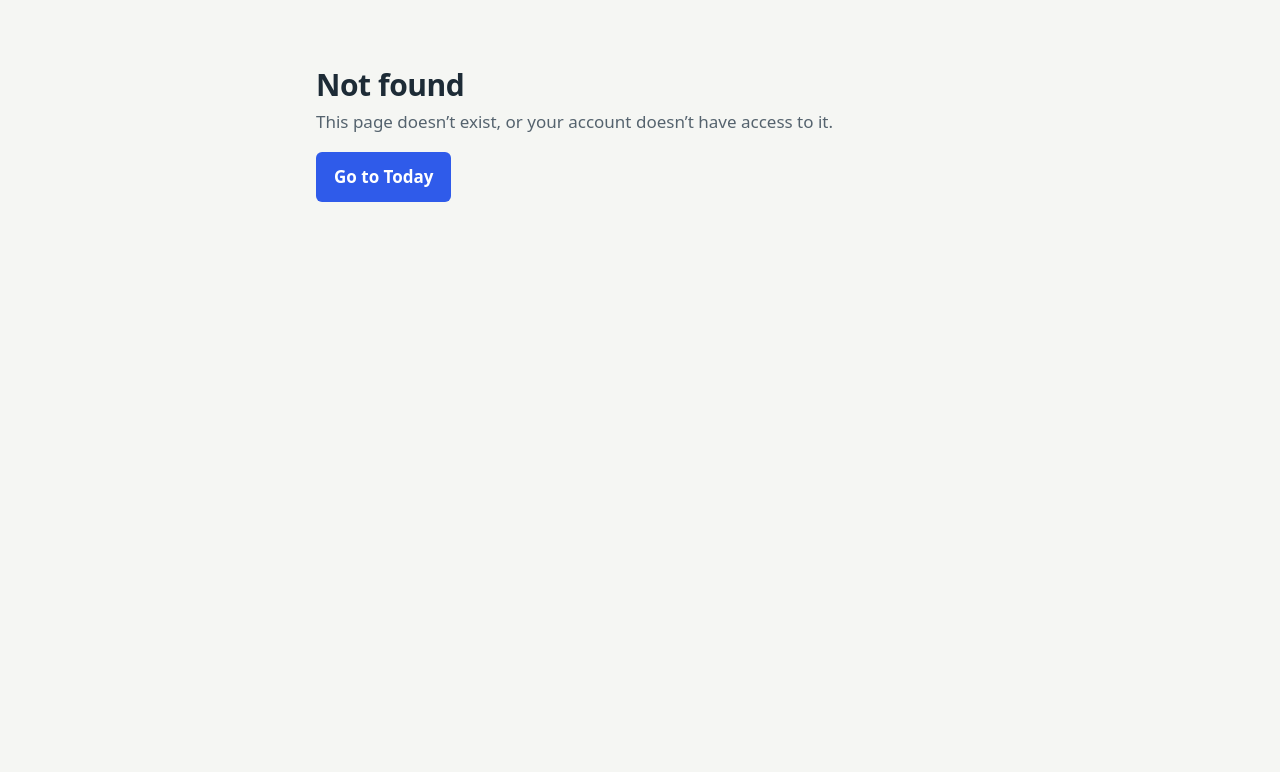
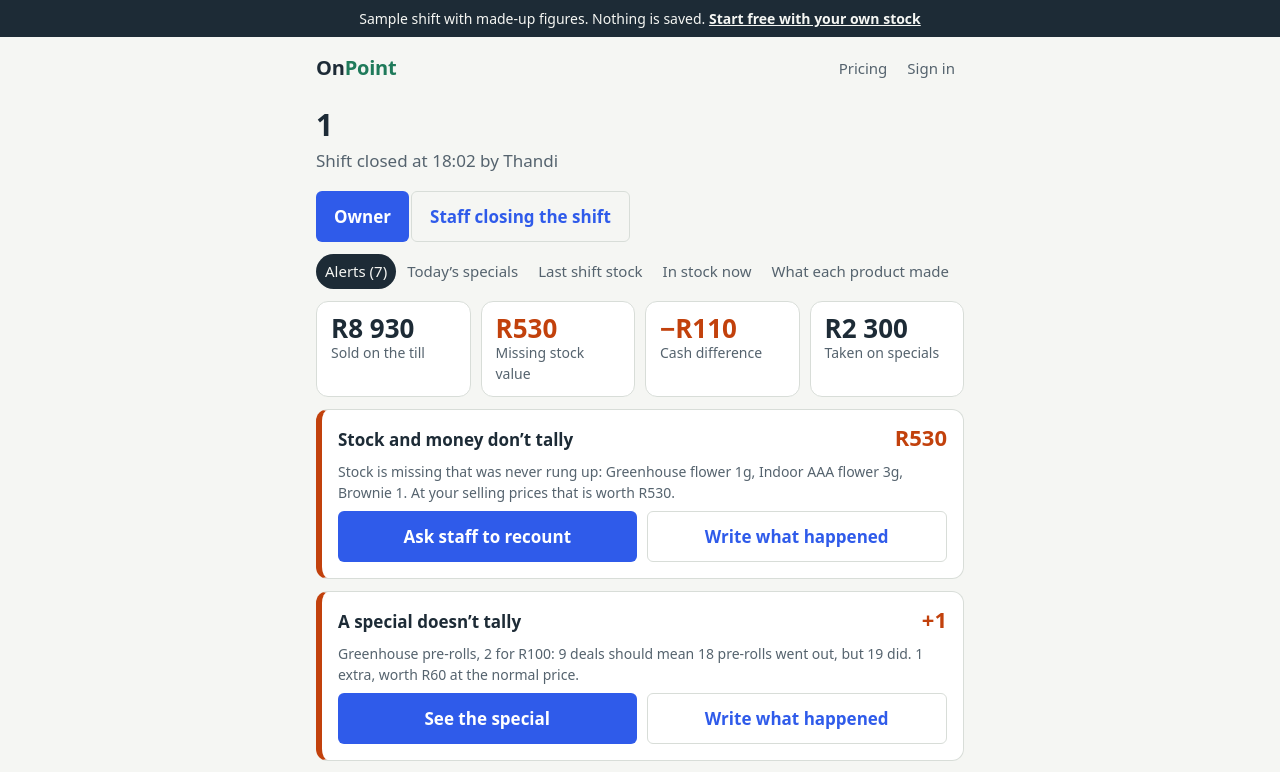
Before and after one commit to norovari/onPoint, a Next.js app: page /demo/1 in a window 1280 px wide. Before the commit this address had no page. Shown: the top 772 px of the page. Built offline with nearby package versions, Linux system fonts and the light colour scheme; a web font is replaced by a local one.

Commit message:
Readable personal demo links: /demo/Shop-Name
Co-Authored-By: Claude Opus 5.5 <noreply@anthropic.com>
Claude-Session: https://claude.ai/code/session_01K8rW3vEPuS5BmCGKeJsPWD

```diff
--- /dev/null
+++ b/app/demo/[name]/page.tsx
@@ -0,0 +1,29 @@
+import type { Metadata } from "next";
+import Demo from "../Demo";
+
+// Personal demo link: /demo/Nature's-Nook shows "Nature's Nook".
+// Hyphens in the link stand for spaces, so the link reads cleanly in WhatsApp.
+type Props = { params: Promise<{ name: string }> };
+
+function businessName(slug: string) {
+  let s = slug;
+  try { s = decodeURIComponent(slug); } catch {}
+  return s.replace(/-/g, " ").replace(/\s+/g, " ").trim().slice(0, 80);
+}
+
+export async function generateMetadata({ params }: Props): Promise<Metadata> {
+  const name = businessName((await params).name);
+  const title = name ? `${name}: your OnPoint demo` : "OnPoint demo";
+  const description = "See your stock at the start and end of each shift, what each product made, and alerts when stock or cash don't tally.";
+  return {
+    title: { absolute: title },
+    description,
+    openGraph: { title, description, siteName: "OnPoint", type: "website" },
+    twitter: { card: "summary", title, description },
+  };
+}
+
+export default async function DemoNamePage({ params }: Props) {
+  const name = businessName((await params).name) || "Your dispensary";
+  return <Demo businessName={name} />;
+}
```
